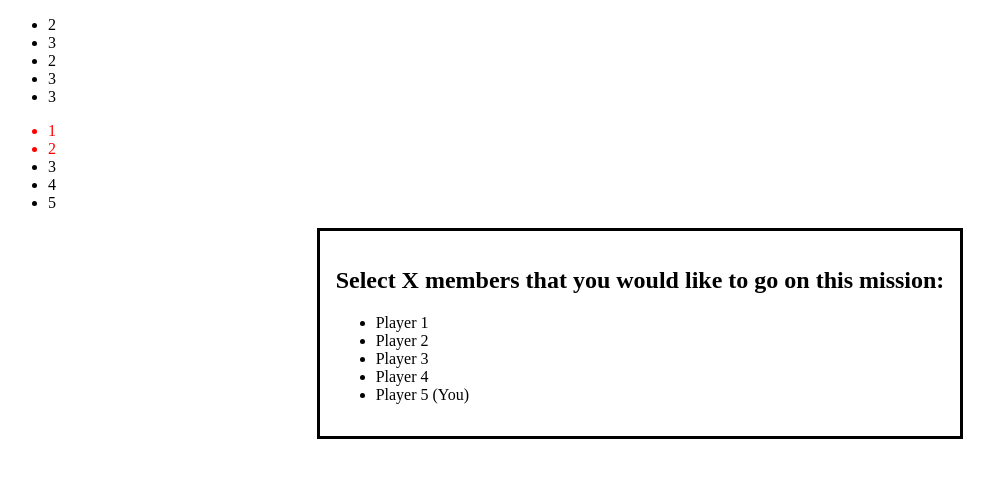
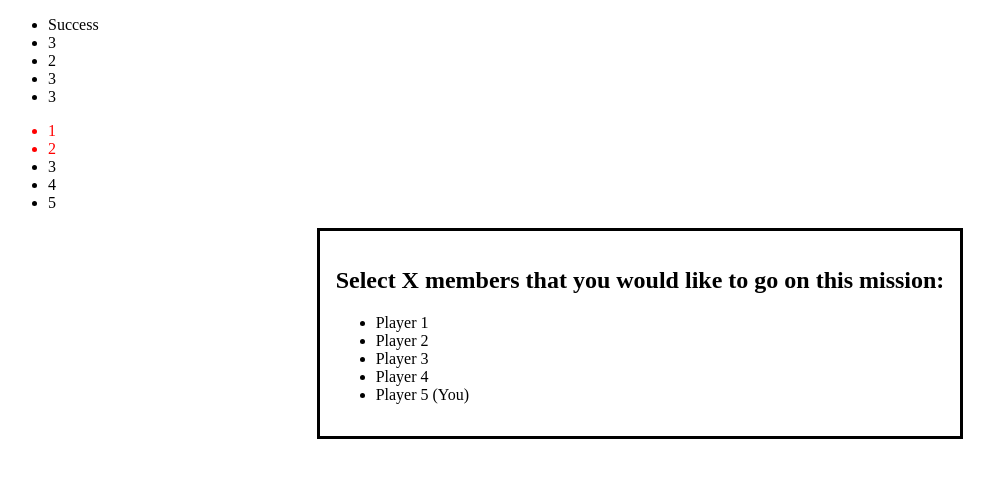
Before and after one commit to dgpangan/the-resistance-ui, a Vue app: page / in a window 1280 px wide. Shown: the top 478 px of the page, without its empty margins (0-994 px from the left). Built offline with nearby package versions, Linux system fonts and the light colour scheme.

Commit message:
feat: dynamically set the number of players allowed on the current mission

```diff
--- a/src/App.vue
+++ b/src/App.vue
@@ -16,11 +16,11 @@ export default {
     return {
       showDialog: 'team-select',
       missions: [
-        { playerCount: 2, status: '' },
-        { playerCount: 3, status: '' },
-        { playerCount: 2, status: '' },
-        { playerCount: 3, status: '' },
-        { playerCount: 3, status: '' },
+        { id: 0, playerCount: 2, status: 'success' },
+        { id: 1, playerCount: 3, status: '' },
+        { id: 2, playerCount: 2, status: '' },
+        { id: 3, playerCount: 3, status: '' },
+        { id: 4, playerCount: 3, status: '' },
       ],
       cancellations: 2,
       players: [
@@ -40,7 +40,8 @@ export default {
       playerId: this.playerId,
       missions: this.missions,
       cancellations: this.cancellations,
-      getPlayer: this.getPlayer
+      getPlayer: this.getPlayer,
+      getCurrentMission: this.getCurrentMission
     }
   },
 
@@ -48,6 +49,11 @@ export default {
     getPlayer(id) {
       const player = this.players.filter(player => player.id === id);
       return player[0];
+    },
+
+    getCurrentMission() {
+      const mission = this.missions.filter(mission => mission.status === '');
+      return mission[0];
     }
   }
 }
--- a/src/components/TeamSelect.vue
+++ b/src/components/TeamSelect.vue
@@ -16,11 +16,18 @@
 
 <script>
 export default {
-  inject: ['players', 'playerId', 'getPlayer'],
+  inject: ['players', 'playerId', 'getPlayer', 'missions', 'getCurrentMission'],
+  data() {
+    return {
+      currentMission: this.getCurrentMission()
+    }
+  },
   methods: {
     selectPlayer(id) {
       const player = this.getPlayer(id);
-      if (this.selectedPlayers() >= 2 && !player.selected) return false;
+      if (this.selectedPlayers() >= this.currentMission.playerCount && !player.selected) {
+        return false;
+      }
       player.selected = !player.selected;
     },
      selectedPlayers() {
```
